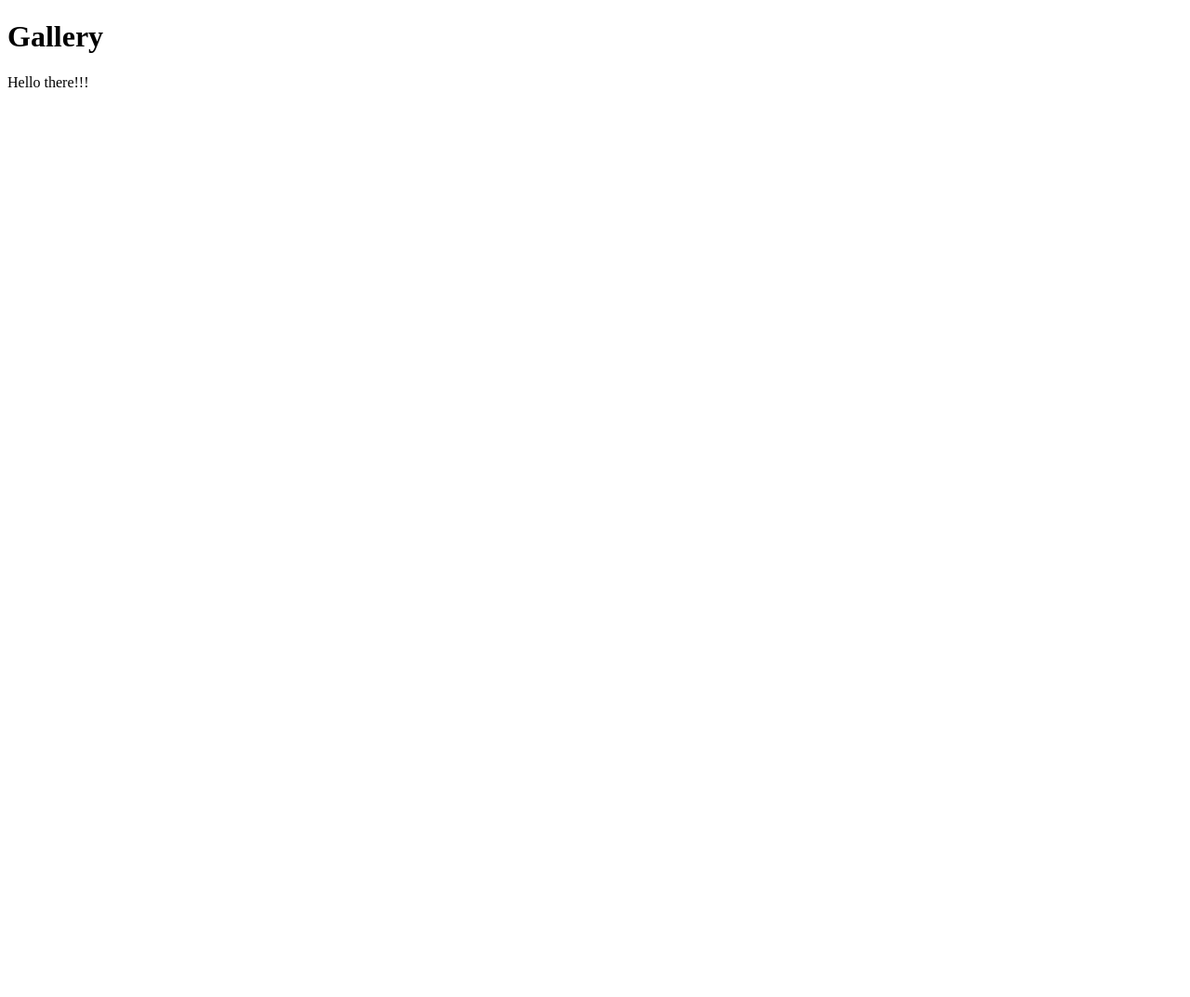
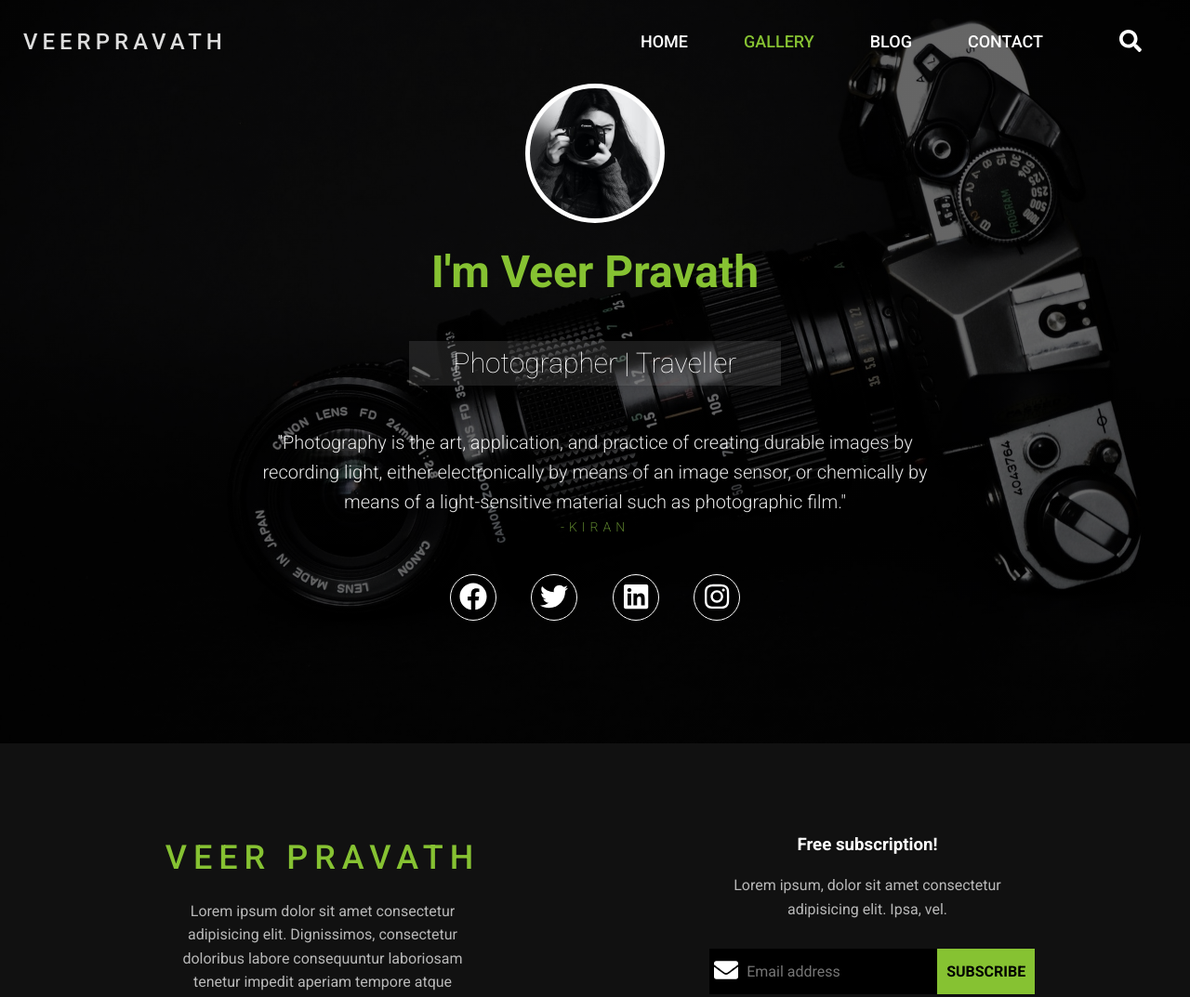
Before and after one commit to veerpravath/Photography, a plain HTML site: page gallery.html in a window 1280 px wide. Shown: the top 1073 px of the page at 93% size. Before the commit the page ends 800 px from the top, so only its background shows below. Drawn offline with Linux system fonts and the light colour scheme.

Commit message:
gallery html

```diff
--- a/gallery.html
+++ b/gallery.html
@@ -4,10 +4,98 @@
     <meta charset="UTF-8">
     <meta http-equiv="X-UA-Compatible" content="IE=edge">
     <meta name="viewport" content="width=device-width, initial-scale=1.0">
-    <title>Document</title>
+    <title>Photography</title>
+    <link rel="stylesheet" href="style.css">
+    <script src="https://use.fontawesome.com/releases/v5.15.3/js/all.js" data-auto-replace-svg="nest"></script>
 </head>
 <body>
-    <h1>Gallery</h1>
-    <p>Hello there!!!</p>
+
+     <!-- Header -->
+
+    <header class="header">
+        <div class="nav-section">
+            <div class="brand-and-navBtn">
+                <span class="brand-name">
+                  VEERPRAVATH
+                </span>
+                <span class="navBtn flex">
+                    <i class="fas fa-bars"></i>
+                </span>
+            </div>
+
+            <!-- navigation menu -->
+            <nav class="top-nav">
+                <ul>
+                    <li><a href="index.html" >HOME</a></li>
+                    <li><a href="gallery.html" class="active">GALLERY</a></li>
+                    <li><a href="blog.html">BLOG</a></li>
+                    <li><a href="contact.html">CONTACT</a></li>
+
+                </ul>
+            </nav>
+            <span class="search-icon">
+                <i class="fas fa-search"></i>
+            </span>
+        </div>
+
+        <div class="container about">
+            <div class="about-content">
+                <div class="about-img flex">
+                    <img src="images/about-img.jpg" alt="Photographer img">
+                </div>
+                <h2>I'm Veer Pravath</h2>
+                <h3>Photographer | Traveller</h3>
+                <blockquote>
+                    "Photography is the art, application, and practice of creating durable images by recording light, either electronically by means of an image sensor, or chemically by means of a light-sensitive material such as photographic film."
+                    <span>-Kiran</span>
+                </blockquote>
+            </div>
+
+            <div class="social-icons">
+                <ul>
+                    <li>
+                        <a href=""><i class="fab fa-facebook"></i></a>
+                    </li>
+                    <li>
+                        <a href=""><i class="fab fa-twitter"></i></a>
+                    </li>
+                    <li>
+                        <a href=""><i class="fab fa-linkedin"></i></a>
+                    </li>
+                    <li>
+                        <a href=""><i class="fab fa-instagram"></i></a>
+                    </li>
+                </ul>
+            </div>
+        </div>
+    </header>
+    <!-- end of header -->
+
+    <!-- main -->
+
+    <!-- end of main -->
+
+    <!-- footer -->
+            <footer class="footer">
+                <div class="footer-container container">
+                 <div>
+                    <h2>VEER PRAVATH</h2>
+                    <P>Lorem ipsum dolor sit amet consectetur adipisicing elit. Dignissimos, consectetur doloribus labore consequuntur laboriosam tenetur impedit aperiam tempore atque accusamus inventore ea nam soluta, maxime molestiae iure nulla harum? Animi laboriosam accusantium iste delectus rerum quae. Eaque veniam illo sapiente odio tempora laborum sunt accusamus mollitia aliquam cumque tenetur, sit, numquam officiis possimus amet dignissimos sequi, optio ipsum perspiciatis dolores. Assumenda incidunt, rerum veritatis delectus temporibus voluptatibus cum laudantium perferendis, est aut, distinctio voluptatem mollitia sapiente esse quisquam necessitatibus dolorem ex molestias consectetur quam velit? Nobis esse iusto odio harum quos id quidem laudantium officia. Voluptatem libero eaque maxime voluptatum, id aut illum saepe voluptates, quos debitis veniam, corporis culpa. Soluta corrupti sapiente corporis. Nisi earum laborum cum ipsam ducimus.</P>
+                </div>
+                <div>
+                    <h3>Free subscription!</h3>
+                    <p>Lorem ipsum, dolor sit amet consectetur adipisicing elit. Ipsa, vel.</p>
+
+                    <div class="subs">
+                        <i class="fas fa-envelope"></i>
+                        <input type="email" id="email" placeholder="Email address">
+                        <button type="submit">SUBSCRIBE</button>
+                    </div>
+                </div>
+                </div>
+               <p>&copy; COPYRIGHT RESERVED</p>
+            </footer>
+    <!-- end of footer -->
+ <script src="script.js"></script>
 </body>
 </html>
```
